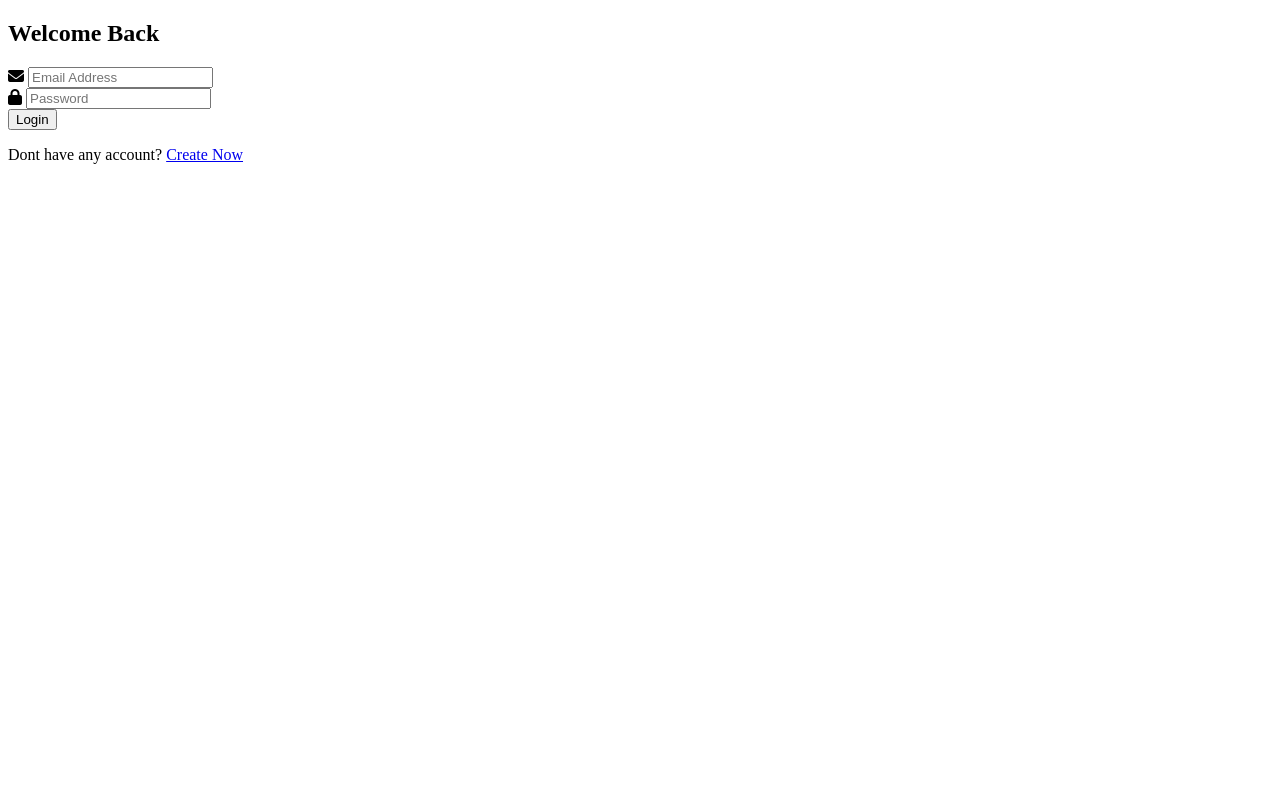
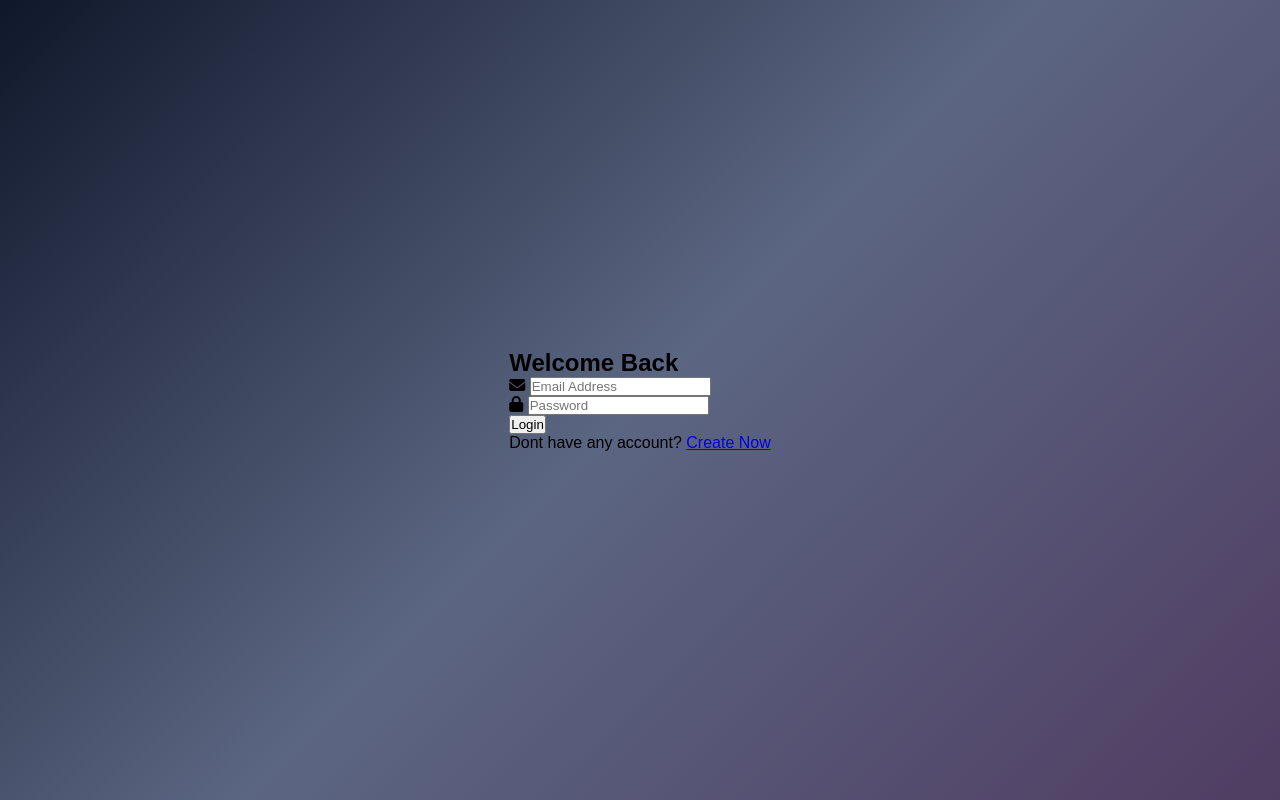
Before and after one commit to gholapdnyaneshwari/login-page, a plain HTML site: page index.html in a window 1280 px wide. Drawn offline with Linux system fonts and the light colour scheme.

Commit message:
basic style added

```diff
--- a/index.html
+++ b/index.html
@@ -6,21 +6,22 @@
     <meta name="viewport" content="width=device-width, initial-scale=1.0">
     <title>login page</title>
     <link rel="stylesheet" href="https://cdnjs.cloudflare.com/ajax/libs/font-awesome/6.4.0/css/all.min.css">
+    <link rel="stylesheet" href="style.css">
 </head>
 
 <body>
-    <div>
+    <div class="glass-card">
         <h2>Welcome Back</h2>
-        <div>
+        <div class="input-box">
             <i class="fa-solid fa-envelope"></i>
             <input type="email" placeholder="Email Address">
         </div>
-        <div>
+        <div class="input-box">
             <i class="fa-solid fa-lock"></i>
             <input type="password" placeholder="Password">
         </div>
         <button class="btn">Login</button>
-        <div>
+        <div class="btn-text">
             <p>Dont have any account? <a href="#">Create Now</a></p>
         </div>
     </div>
--- /dev/null
+++ b/style.css
@@ -0,0 +1,13 @@
+*{
+    padding: 0;
+    margin: 0;
+    box-sizing: border-box;
+    font-family:"poppins",sans-serif;
+}
+body{
+    height: 100vh;
+    display: flex;
+    justify-content: center;
+    align-items: center;
+    background: linear-gradient(135deg, #0f172a, #5b6682, #503d62);
+}
```
